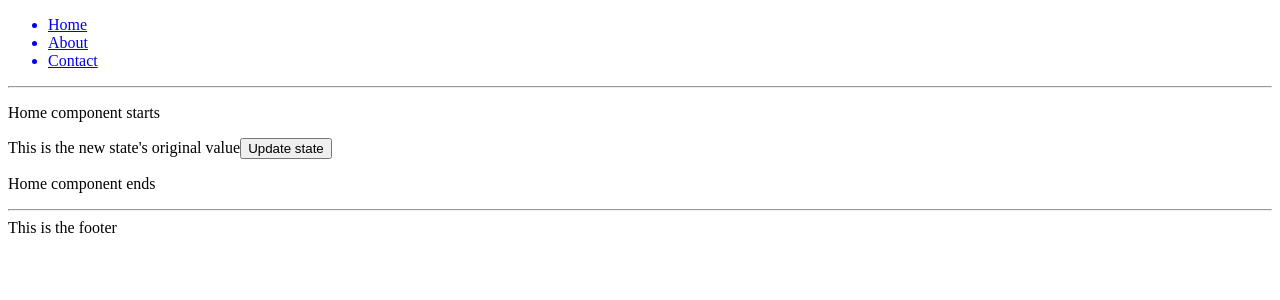
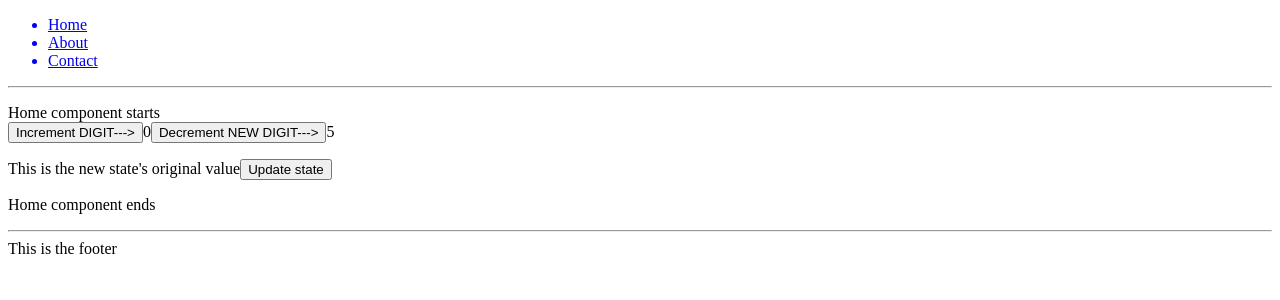
Before and after one commit to sarthak1991/React_FS_Sessions, a React (Create React App) app: page / in a window 1280 px wide. Shown: the top 300 px of the page. Built offline with nearby package versions, Linux system fonts and the light colour scheme; no server answers.

Commit message:
useEffect demo in mentor sessions

```diff
--- a/src/pages/Home/index.js
+++ b/src/pages/Home/index.js
@@ -3,23 +3,39 @@ import { useState, useEffect } from "react"
 function Home() {
     const [newState, setNewState] = useState("This is the new state's original value")
     const [data, setData] = useState([])
+    const [digit, setDigit] = useState(0)
+    const [newDigit, setNewDigit] = useState(5)
 
     useEffect(() => {
-        fetch(URL)
-            .then(response => response.json())
-            .then(recievedDataFromApi => setData(recievedDataFromApi))
-            .catch(err => console.log(`This is the error ${err}`))
-    }, [])
+        console.clear()
+        console.log("re-rendered")
+    }, [digit])
 
     const clickHandler = (e) => {
         setNewState("This is the updated value")
         console.log(data);
+    }
+
+    const increment = () => {
+        console.log("incremented");
+        setDigit(digit + 1)
+    }
+    const decrement = () => {
+        console.log("decremented");
+        setNewDigit(newDigit - 1)
     }
     return (
         <div>
             <hr></hr>
             <p>
                 Home component starts
+                <div>
+                    <button onClick={increment}> Increment DIGIT---> </button>
+                    <span>{digit}</span>
+                    <button onClick={decrement}> Decrement NEW DIGIT---></button>
+                    <span>{newDigit}</span>
+                </div>
+
 
             </p>
             {newState}
```
